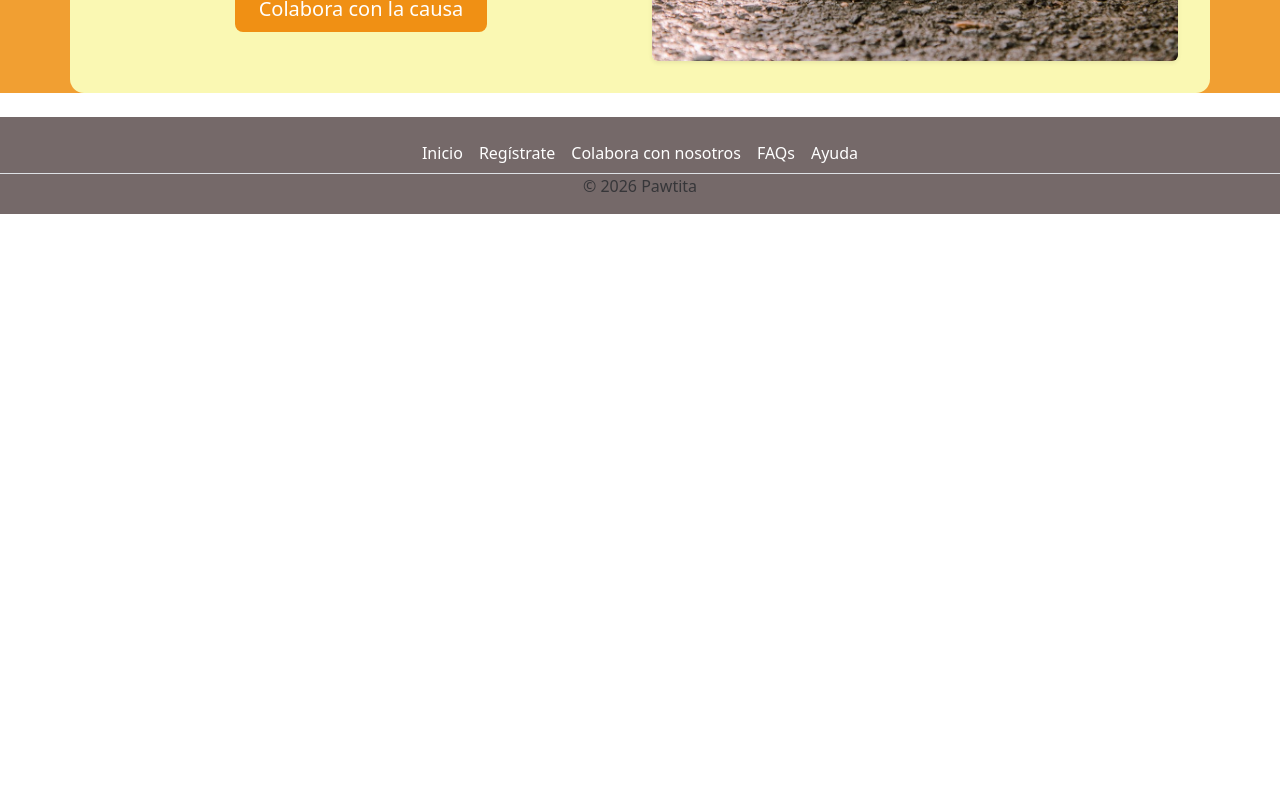
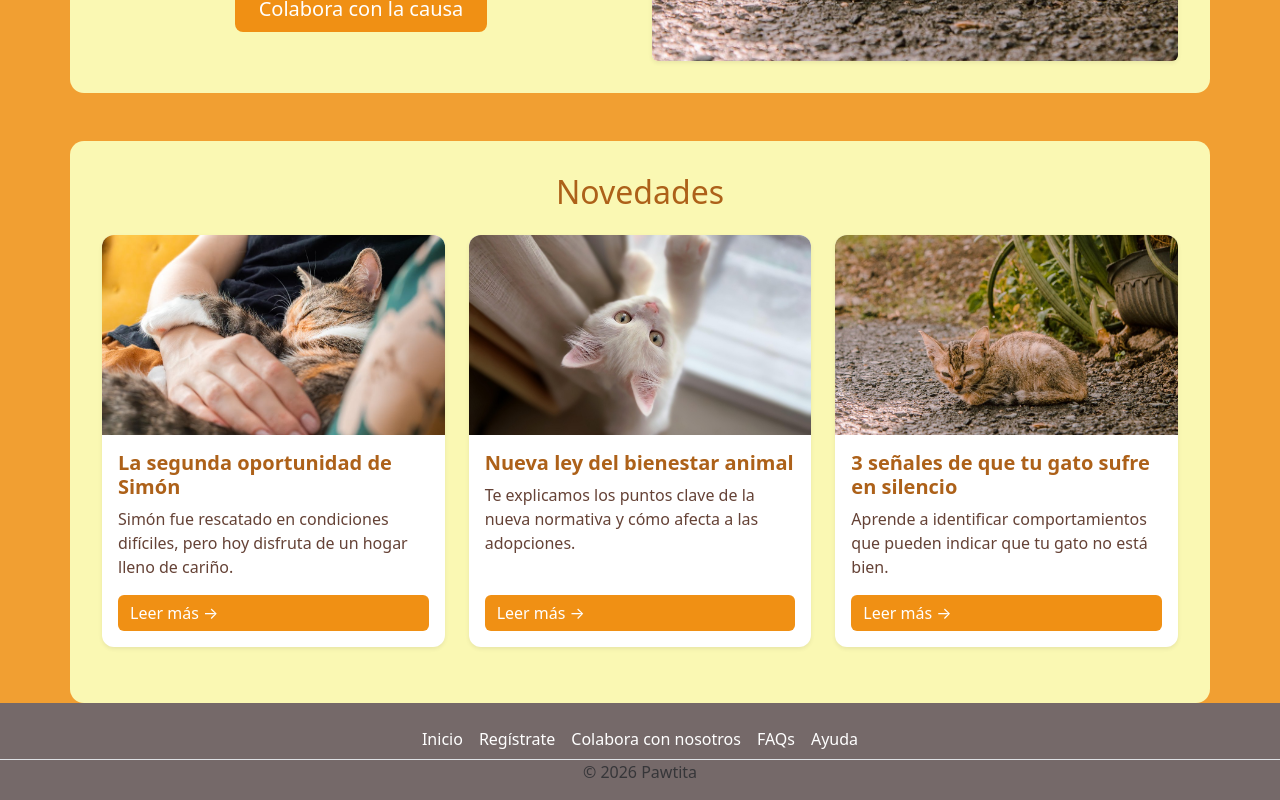
Before and after one commit to SarayP08/adoptame-api, a Vue app in the folder frontend/: page / in a window 1280 px wide. Shown: the part 1522-2322 px from the top of the page. Before the commit the page ends 1736 px from the top, so only its background shows below. Built offline with nearby package versions, Linux system fonts and the light colour scheme.

Commit message:
mejora estructura inicial

```diff
--- a/frontend/src/components/Header.vue
+++ b/frontend/src/components/Header.vue
@@ -1,9 +1,10 @@
 <script setup>
   const nav = [
     { name: 'Adoptar', path: 'gatos' },
-    { name: 'Iniciar Sesión', path: 'login' },
     { name: 'Colabora', path: 'colabora' },
     { name: 'Noticias', path: 'noticias' },
+    { name: 'Iniciar Sesión', path: 'login' },
+    { name: 'Registrarse', path: 'register' },
     { name: 'Contacto', path: 'contacto' }
   ]
 </script>
--- a/frontend/src/views/Index.vue
+++ b/frontend/src/views/Index.vue
@@ -5,6 +5,27 @@ const imagenes = [
   new URL('../assets/img/img_index/kitten.png', import.meta.url).href,
   new URL('../assets/img/img_index/gato_dormido.png', import.meta.url).href,
   new URL('../assets/img/img_index/gato_callejero.png', import.meta.url).href
+];
+
+const posts = [
+  {
+    id: 1,
+    titulo: "La segunda oportunidad de Simón",
+    descripcion: "Simón fue rescatado en condiciones difíciles, pero hoy disfruta de un hogar lleno de cariño.",
+    imagen: new URL('../assets/img/img_index/gato_dormido.png', import.meta.url).href
+  },
+  {
+    id: 2,
+    titulo: "Nueva ley del bienestar animal",
+    descripcion: "Te explicamos los puntos clave de la nueva normativa y cómo afecta a las adopciones.",
+    imagen: new URL('../assets/img/img_index/kitten.png', import.meta.url).href
+  },
+  {
+    id: 3,
+    titulo: "3 señales de que tu gato sufre en silencio",
+    descripcion: "Aprende a identificar comportamientos que pueden indicar que tu gato no está bien.",
+    imagen: new URL('../assets/img/img_index/gato_callejero.png', import.meta.url).href
+  }
 ];
 
   const imagenActual = ref(0);
@@ -96,8 +117,33 @@ const imagenes = [
             <img src="../assets/img/img_index/gato_callejero.png" alt="Gato callejero" class="img-fluid rounded shadow-sm" />
           </div>
         </div>
+         </div>
+      <div class="container mt-5 novedades">
+  <h2 class="mb-4 text-center titulo-novedades">Novedades</h2>
+
+  <div class="row">
+
+    <div class="col-md-4 mb-4" v-for="post in posts" :key="post.id">
+      <div class="card h-100 shadow-sm">
+
+        <img :src="post.imagen" class="card-img-top" alt="imagen" />
+
+        <div class="card-body d-flex flex-column">
+          <h5 class="card-title">{{ post.titulo }}</h5>
+          <p class="card-text">{{ post.descripcion }}</p>
+
+          <button class="btn btn-primary mt-auto">
+            Leer más →
+          </button>
+        </div>
+
       </div>
+    </div>
+
+  </div>
+</div>
       </div>
+
 </template>
 
 <style scoped>
@@ -186,4 +232,38 @@ button {
   text-align: center;
 }
 
+.novedades {
+  background-color: #faf8b3;
+  border-radius: 14px;
+  padding: 2rem;
+}
+
+.titulo-novedades {
+  color: #ad6119;
+}
+
+.card {
+  border: none;
+  border-radius: 12px;
+  overflow: hidden;
+}
+
+.card-img-top {
+  height: 200px;
+  object-fit: cover;
+}
+
+.card-title {
+  color: #ad6119;
+  font-weight: bold;
+}
+
+.card-text {
+  color: #654236;
+}
+
+.card button {
+  background-color: #f09014;
+  border: none;
+}
 </style>
```
